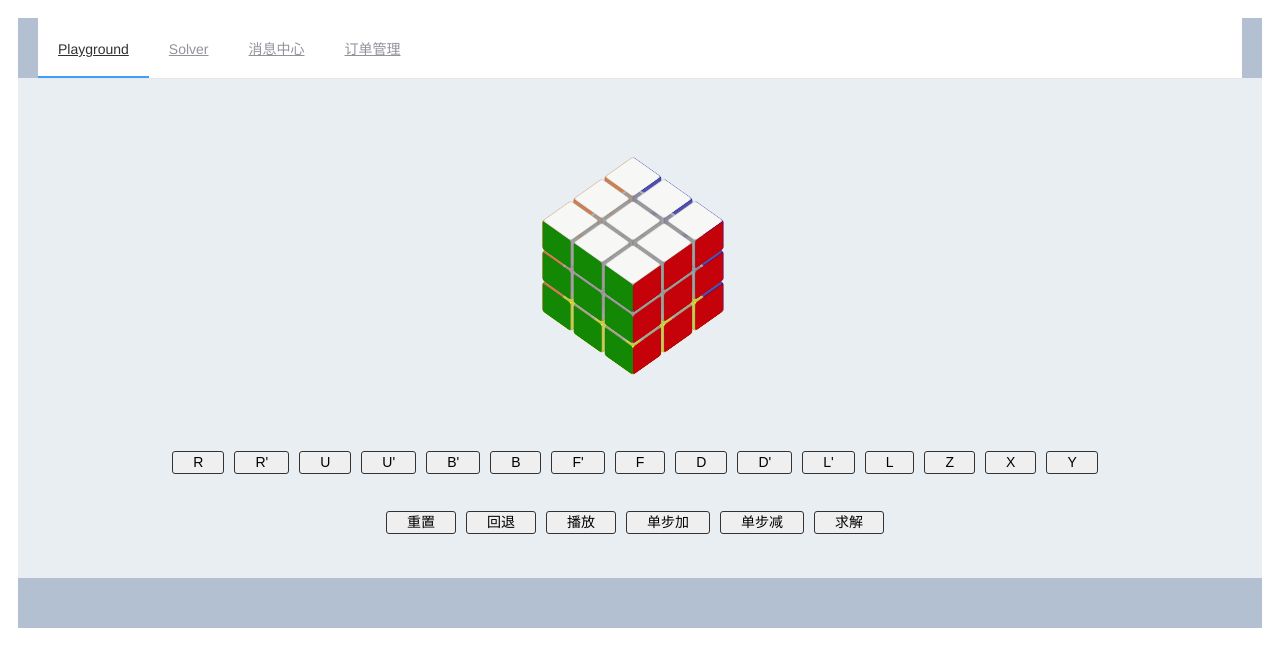
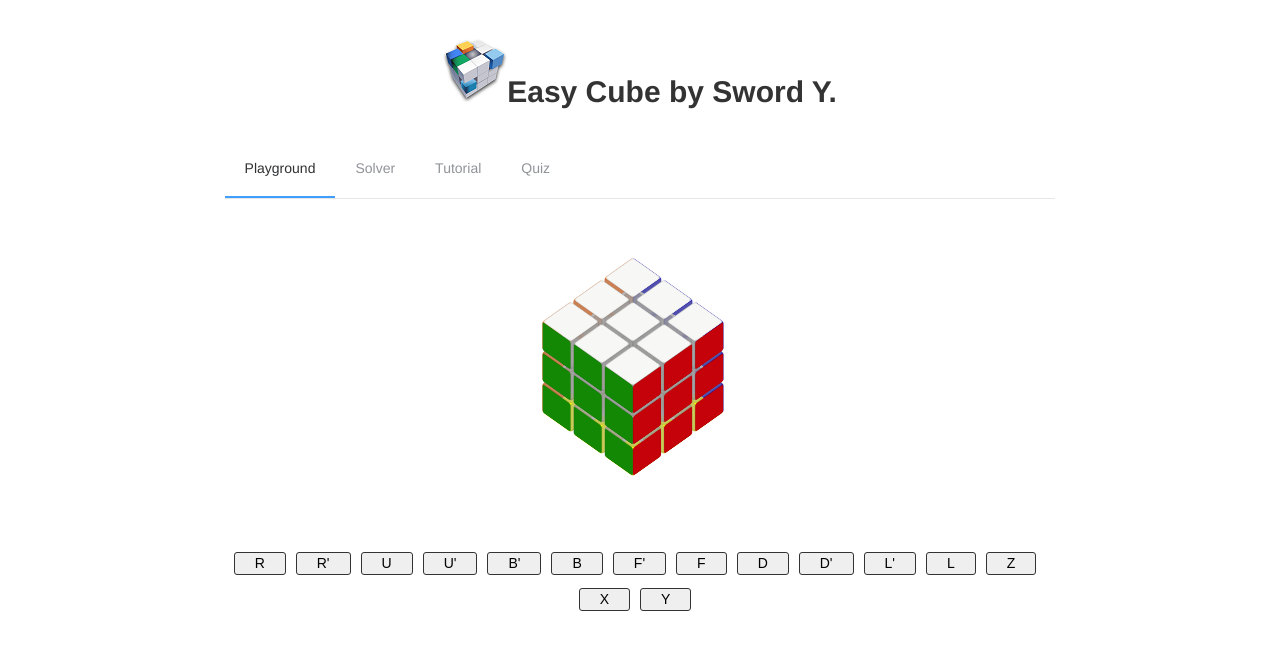
Before and after one commit to K-Akechi/cube_demo, a Vue app: page / in a window 1280 px wide. Shown: the top 666 px of the page. Built offline with nearby package versions, Linux system fonts and the light colour scheme.

Commit message:
pages refactored

```diff
--- a/src/App.vue
+++ b/src/App.vue
@@ -1,18 +1,19 @@
 <template>
   <div id="app">
     <el-container>
-      <el-header>
-        <el-menu :default-active="activeIndex" class="el-menu-demo" mode="horizontal" @select="handleSelect">
-          <el-menu-item index="1"><router-link to="/">Playground</router-link></el-menu-item>
-          <el-menu-item index="2"><router-link to="/solve">Solver</router-link></el-menu-item>
-          <el-menu-item index="3"><router-link to="/">消息中心</router-link></el-menu-item>
-          <el-menu-item index="4"><router-link to="/">订单管理</router-link></el-menu-item>
-        </el-menu>
+      <el-header height="100px">
+      <h1><img src="./assets/logo2.png" alt="">Easy Cube by Sword Y.</h1>
       </el-header>
       <el-main>
+        <el-menu :default-active="activeIndex" class="el-menu-demo" mode="horizontal" @select="handleSelect" router="routerStatus">
+          <el-menu-item index="1" route="/">Playground</el-menu-item>
+          <el-menu-item index="2" route="/solve">Solver</el-menu-item>
+          <el-menu-item index="3" route="/tutorial">Tutorial</el-menu-item>
+          <el-menu-item index="4" route="/quiz">Quiz</el-menu-item>
+        </el-menu>
         <router-view/>
       </el-main>
-      <el-footer height="50px"></el-footer>
+
     </el-container>
 
   </div>
@@ -25,6 +26,7 @@ export default {
     data() {
         return {
             activeIndex: '1',
+            routerStatus: true,
         };
     },
     methods: {
@@ -37,8 +39,10 @@ export default {
 </script>
 
 <style>
-  .el-header, .el-footer {
-    background-color: #B3C0D1;
+  .el-header{
+    margin-left: 15%;
+    margin-right: 15%;
+    background-color: #FFFFFF;
     color: #333;
     text-align: center;
     line-height: 60px;
@@ -52,7 +56,9 @@ export default {
   }
 
   .el-main {
-    background-color: #E9EEF3;
+    margin-left: 15%;
+    margin-right: 15%;
+    background-color: #FFFFFF;
     color: #333;
     text-align: center;
     line-height: 160px;
--- a/src/components/Camera.vue
+++ b/src/components/Camera.vue
@@ -251,6 +251,7 @@
             }
         },
         mounted () {
+            this.submit()
             // this.canvas()
             // this.$refs.dialog2.open();
             // this.camera('environment');
--- a/src/components/CubeCore.vue
+++ b/src/components/CubeCore.vue
@@ -4,31 +4,31 @@
     <Cube v-for="pos in positions" :position="pos" :ref="pos[0]+'-'+pos[1]+'-'+pos[2]" :key="pos[0]+'-'+pos[1]+'-'+pos[2]" :id="pos[0]+'-'+pos[1]+'-'+pos[2]" :opacity="opacity/100">
     </Cube>
   </div>
-  <div class="button-group">
-    <button name = "R" id = 1 @click="rotate('r', 1)">R</button>
-    <button name = "R'" id = 2 @click="rotate('r', -1)">R'</button>
-    <button name = "U" id = 3 @click="rotate('u', -1)">U</button>
-    <button name = "U'" id = 4 @click="rotate('u', 1)">U'</button>
-    <button name = "B'" id = 5 @click="rotate('b', 1)">B'</button>
-    <button name = "B" id = 6 @click="rotate('b', -1)">B</button>
-    <button name = "F'" id = 7 @click="rotate('f', -1)">F'</button>
-    <button name = "F" id = 8 @click="rotate('f', 1)">F</button>
-    <button name = "D" id = 9 @click="rotate('d', 1)">D</button>
-    <button name = "D'" id = 10 @click="rotate('d', -1)">D'</button>
-    <button name = "L'" id = 11 @click="rotate('l', 1)">L'</button>
-    <button name = "L'" id = 12 @click="rotate('l', -1)">L</button>
-    <button name = "Z" id = 18 @click="rotate('z', -1, false)">Z</button>
-    <button name = "X" id = 19 @click="rotate('x', -1, false)">X</button>
-    <button name = "Y" id = 20 @click="rotate('y', -1, false)">Y</button>
-  </div>
-  <div class="button-group">
-    <button name = "RE" id = 14 @click="reset()">重置</button>
-    <button name = "RE" id = 23 @click="back()">回退</button>
-    <button name = "PL" id = 15 v-on:click="count += 1" @click="play()">播放</button>
-    <button name = "SP" id = 17 v-on:click="counter += 1" @click="singleplay()">单步加</button>
-    <button name = "PR" id = 22 v-on:click="counter -= 0" @click="pre()">单步减</button>
-    <button name = "SL" id = 21 @click="solve()">求解</button>
-  </div>
+<!--  <div class="button-group">-->
+<!--    <button name = "R" id = 1 @click="rotate('r', 1)">R</button>-->
+<!--    <button name = "R'" id = 2 @click="rotate('r', -1)">R'</button>-->
+<!--    <button name = "U" id = 3 @click="rotate('u', -1)">U</button>-->
+<!--    <button name = "U'" id = 4 @click="rotate('u', 1)">U'</button>-->
+<!--    <button name = "B'" id = 5 @click="rotate('b', 1)">B'</button>-->
+<!--    <button name = "B" id = 6 @click="rotate('b', -1)">B</button>-->
+<!--    <button name = "F'" id = 7 @click="rotate('f', -1)">F'</button>-->
+<!--    <button name = "F" id = 8 @click="rotate('f', 1)">F</button>-->
+<!--    <button name = "D" id = 9 @click="rotate('d', 1)">D</button>-->
+<!--    <button name = "D'" id = 10 @click="rotate('d', -1)">D'</button>-->
+<!--    <button name = "L'" id = 11 @click="rotate('l', 1)">L'</button>-->
+<!--    <button name = "L'" id = 12 @click="rotate('l', -1)">L</button>-->
+<!--    <button name = "Z" id = 18 @click="rotate('z', -1, false)">Z</button>-->
+<!--    <button name = "X" id = 19 @click="rotate('x', -1, false)">X</button>-->
+<!--    <button name = "Y" id = 20 @click="rotate('y', -1, false)">Y</button>-->
+<!--  </div>-->
+<!--  <div class="button-group">-->
+<!--    <button name = "RE" id = 14 @click="reset()">重置</button>-->
+<!--    <button name = "RE" id = 23 @click="back()">回退</button>-->
+<!--    <button name = "PL" id = 15 v-on:click="count += 1" @click="play()">播放</button>-->
+<!--    <button name = "SP" id = 17 v-on:click="counter += 1" @click="singleplay()">单步加</button>-->
+<!--    <button name = "PR" id = 22 v-on:click="counter -= 0" @click="pre()">单步减</button>-->
+<!--    <button name = "SL" id = 21 @click="solve()">求解</button>-->
+<!--  </div>-->
 </div>
 </template>
 
--- a/src/router/index.js
+++ b/src/router/index.js
@@ -3,6 +3,8 @@ import Router from 'vue-router'
 import Home from '../views/Home'
 // import Index from
 import Solve from "../views/Solve"
+import Tutorial from "../views/Tutorial";
+import Quiz from "../views/Quiz";
 
 Vue.use(Router);
 
@@ -17,6 +19,16 @@ export default new Router({
       path: '/solve',
       name: 'solve',
       component: Solve
+    },
+    {
+      path: '/tutorial',
+      name: 'tutorial',
+      component: Tutorial
+    },
+    {
+      path: '/quiz',
+      name: 'quiz',
+      component: Quiz
     }
   ]
 })
--- a/src/views/Home.vue
+++ b/src/views/Home.vue
@@ -1,7 +1,24 @@
 <template>
   <div class="hello">
 <!--    <h1>{{ msg }}</h1>-->
-    <div><CubeCore></CubeCore></div>
+    <div><CubeCore ref="cube"></CubeCore></div>
+    <div class="button-group">
+      <button name = "R" id = 1 @click="rotate('r', 1)">R</button>
+      <button name = "R'" id = 2 @click="rotate('r', -1)">R'</button>
+      <button name = "U" id = 3 @click="rotate('u', -1)">U</button>
+      <button name = "U'" id = 4 @click="rotate('u', 1)">U'</button>
+      <button name = "B'" id = 5 @click="rotate('b', 1)">B'</button>
+      <button name = "B" id = 6 @click="rotate('b', -1)">B</button>
+      <button name = "F'" id = 7 @click="rotate('f', -1)">F'</button>
+      <button name = "F" id = 8 @click="rotate('f', 1)">F</button>
+      <button name = "D" id = 9 @click="rotate('d', 1)">D</button>
+      <button name = "D'" id = 10 @click="rotate('d', -1)">D'</button>
+      <button name = "L'" id = 11 @click="rotate('l', 1)">L'</button>
+      <button name = "L'" id = 12 @click="rotate('l', -1)">L</button>
+      <button name = "Z" id = 18 @click="rotate('z', -1, false)">Z</button>
+      <button name = "X" id = 19 @click="rotate('x', -1, false)">X</button>
+      <button name = "Y" id = 20 @click="rotate('y', -1, false)">Y</button>
+    </div>
   </div>
 </template>
 
@@ -14,6 +31,11 @@ export default {
     return {
       msg: 'Playground'
     }
+  },
+  methods: {
+      rotate(direction, clockwise, callback){
+          this.$refs.cube.rotate(direction, clockwise, callback);
+      }
   }
 }
 </script>
--- /dev/null
+++ b/src/views/Quiz.vue
@@ -0,0 +1,16 @@
+<template>
+    <h1>{{content}}</h1>
+</template>
+
+<script>
+    export default {
+        name: "Quiz",
+        data: () => ({
+            content: "To be updated",
+        }),
+    }
+</script>
+
+<style scoped>
+
+</style>
--- a/src/views/Solve.vue
+++ b/src/views/Solve.vue
@@ -1,7 +1,16 @@
 <template>
     <div>
-      <el-row><h1>{{content}}</h1></el-row>
-      <el-row><CubeCore ref="cube"></CubeCore></el-row>
+      <el-row>
+        <CubeCore ref="cube"></CubeCore>
+        <div class="button-group">
+          <button name = "RE" id = 14 @click="reset()">重置</button>
+          <button name = "RE" id = 23 @click="back()">回退</button>
+          <button name = "PL" id = 15 @click="play()">播放</button>
+          <button name = "SP" id = 17 @click="singleplay()">单步加</button>
+          <button name = "PR" id = 22 @click="pre()">单步减</button>
+          <button name = "SL" id = 21 @click="solve()">求解</button>
+        </div>
+      </el-row>
       <el-row :gutter="20">
         <el-col :span=9><div class="grid-content"></div></el-col>
         <el-col :span=6><div class="grid-content"><Camera @initcube="init"></Camera></div></el-col>
@@ -62,8 +71,31 @@
                 this.$refs.cube.isfast = true;
                 this.$refs.cube.cubeInitial = cube;
                 console.log(this.$refs.cube.params);
-                this.content = "录入完成！点击播放初始化";
+                this.$message.info("录入完成！点击播放初始化");
+            },
+            reset(){
+                this.$refs.cube.reset()
+            },
+            back(){
+                this.$refs.cube.back();
+            },
+            play(){
+                this.$refs.cube.count += 1;
+                this.$refs.cube.play();
+            },
+            singleplay(){
+                this.$refs.cube.counter += 1;
+                this.$refs.cube.singleplay();
+            },
+            pre(){
+                this.$refs.cube.pre();
+            },
+            solve(){
+                this.$refs.cube.solve();
             }
+        },
+        mounted() {
+            this.init()
         }
     }
 </script>
--- /dev/null
+++ b/src/views/Tutorial.vue
@@ -0,0 +1,16 @@
+<template>
+    <h1>{{content}}</h1>
+</template>
+
+<script>
+    export default {
+        name: "Tutorial",
+        data: () => ({
+            content: "To be updated",
+        }),
+    }
+</script>
+
+<style scoped>
+
+</style>
```
Also changed, not shown: src/assets/logo2.png (added).
